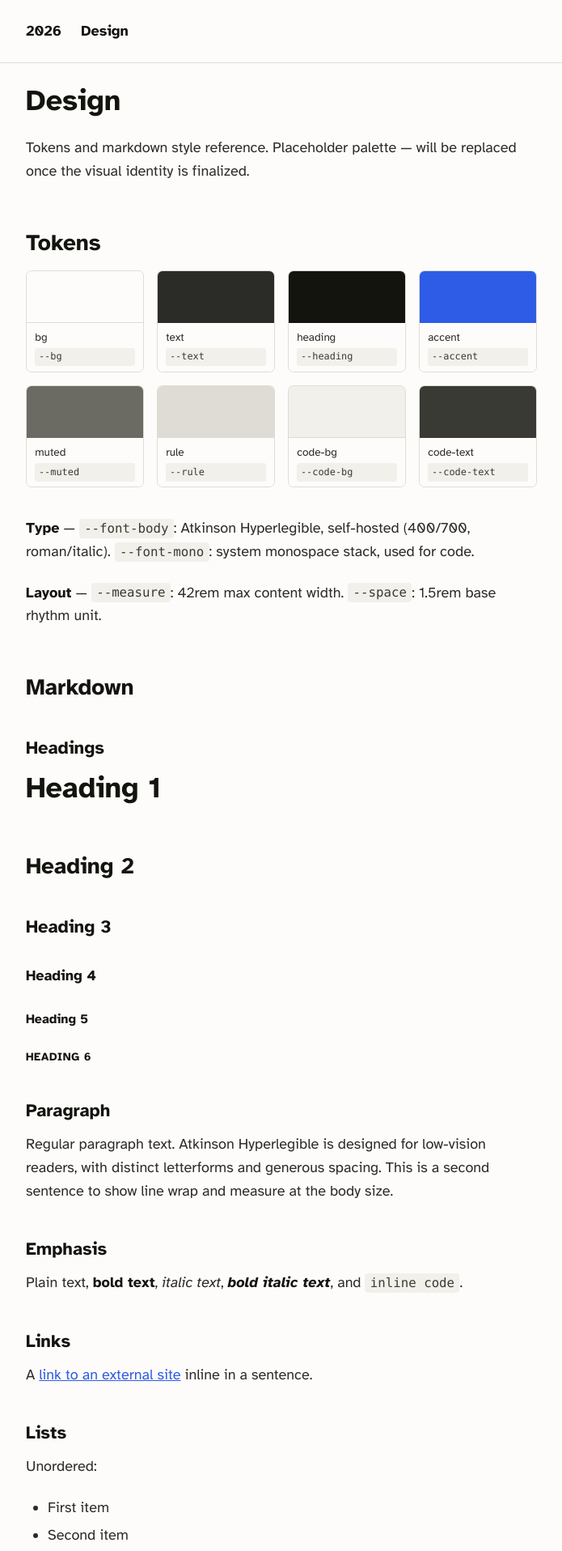
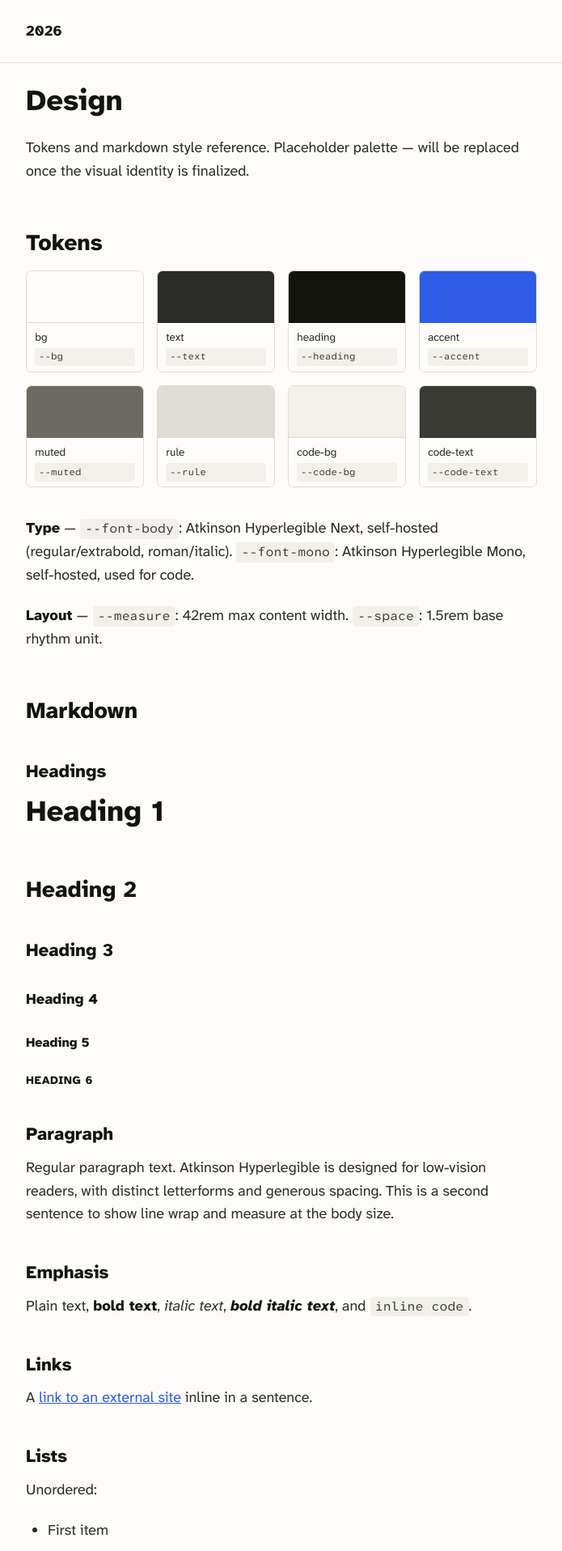
Before and after one commit to afknapping/2026, a Jekyll site: the page built from design/index.md, in a window 1280 px wide. Shown: the top 1916 px of the page at 81% size, without its empty margins (292-987 px from the left). Built offline with Jekyll 4.4.1, drawn with Linux system fonts in a browser that asks for light colours.

Commit message:
Switch to Atkinson Hyperlegible Next + Mono, drop Design from nav
Regular/extrabold (mapped to weight 700) roman+italic for body, Mono for
code. Design page stays reachable at /design/, just unlinked from nav.

```diff
--- a/_layouts/default.html
+++ b/_layouts/default.html
@@ -10,7 +10,6 @@
   <header class="site-header">
     <nav class="site-nav">
       <a href="{{ '/' | relative_url }}">{{ site.title }}</a>
-      <a href="{{ '/design/' | relative_url }}">Design</a>
     </nav>
   </header>
 
--- a/assets/css/style.css
+++ b/assets/css/style.css
@@ -1,33 +1,41 @@
 /* ---- Fonts -----------------------------------------------------------
-   Atkinson Hyperlegible, self-hosted. Latin subset only, 2 weights x
-   2 styles (regular/bold, roman/italic) — enough for body copy. */
+   Atkinson Hyperlegible Next, self-hosted. Latin subset only, regular +
+   extrabold (mapped to weight 700 so existing `font-weight: 700` rules
+   render as extrabold), roman/italic. Atkinson Hyperlegible Mono for code. */
 @font-face {
-  font-family: "Atkinson Hyperlegible";
+  font-family: "Atkinson Hyperlegible Next";
   font-style: normal;
   font-weight: 400;
   font-display: swap;
-  src: url("/assets/fonts/AtkinsonHyperlegible-400.woff2") format("woff2");
+  src: url("/assets/fonts/AtkinsonHyperlegibleNext-400.woff2") format("woff2");
 }
 @font-face {
-  font-family: "Atkinson Hyperlegible";
+  font-family: "Atkinson Hyperlegible Next";
   font-style: italic;
   font-weight: 400;
   font-display: swap;
-  src: url("/assets/fonts/AtkinsonHyperlegible-400-italic.woff2") format("woff2");
+  src: url("/assets/fonts/AtkinsonHyperlegibleNext-400-italic.woff2") format("woff2");
 }
 @font-face {
-  font-family: "Atkinson Hyperlegible";
+  font-family: "Atkinson Hyperlegible Next";
   font-style: normal;
   font-weight: 700;
   font-display: swap;
-  src: url("/assets/fonts/AtkinsonHyperlegible-700.woff2") format("woff2");
+  src: url("/assets/fonts/AtkinsonHyperlegibleNext-800.woff2") format("woff2");
 }
 @font-face {
-  font-family: "Atkinson Hyperlegible";
+  font-family: "Atkinson Hyperlegible Next";
   font-style: italic;
   font-weight: 700;
   font-display: swap;
-  src: url("/assets/fonts/AtkinsonHyperlegible-700-italic.woff2") format("woff2");
+  src: url("/assets/fonts/AtkinsonHyperlegibleNext-800-italic.woff2") format("woff2");
+}
+@font-face {
+  font-family: "Atkinson Hyperlegible Mono";
+  font-style: normal;
+  font-weight: 400;
+  font-display: swap;
+  src: url("/assets/fonts/AtkinsonHyperlegibleMono-400.woff2") format("woff2");
 }
 
 /* ---- Tokens ------------------------------------------------------------
@@ -43,8 +51,8 @@
   --code-bg: #F1F0EA;
   --code-text: #3A3A34;
 
-  --font-body: "Atkinson Hyperlegible", system-ui, sans-serif;
-  --font-mono: ui-monospace, "SF Mono", "Menlo", "Consolas", monospace;
+  --font-body: "Atkinson Hyperlegible Next", system-ui, sans-serif;
+  --font-mono: "Atkinson Hyperlegible Mono", ui-monospace, "SF Mono", "Menlo", "Consolas", monospace;
 
   --measure: 42rem;
   --space: 1.5rem;
--- a/design/index.md
+++ b/design/index.md
@@ -45,7 +45,7 @@ Tokens and markdown style reference. Placeholder palette — will be replaced on
   </div>
 </div>
 
-**Type** — `--font-body`: Atkinson Hyperlegible, self-hosted (400/700, roman/italic). `--font-mono`: system monospace stack, used for code.
+**Type** — `--font-body`: Atkinson Hyperlegible Next, self-hosted (regular/extrabold, roman/italic). `--font-mono`: Atkinson Hyperlegible Mono, self-hosted, used for code.
 
 **Layout** — `--measure`: 42rem max content width. `--space`: 1.5rem base rhythm unit.
 
```
Also changed, not shown: assets/fonts/AtkinsonHyperlegible-400-italic.woff2 (deleted), assets/fonts/AtkinsonHyperlegible-400.woff2 (deleted), assets/fonts/AtkinsonHyperlegible-700-italic.woff2 (deleted), assets/fonts/AtkinsonHyperlegible-700.woff2 (deleted), assets/fonts/AtkinsonHyperlegibleMono-400.woff2 (added), assets/fonts/AtkinsonHyperlegibleNext-400-italic.woff2 (added), assets/fonts/AtkinsonHyperlegibleNext-400.woff2 (added), assets/fonts/AtkinsonHyperlegibleNext-800-italic.woff2 (added), assets/fonts/AtkinsonHyperlegibleNext-800.woff2 (added).
